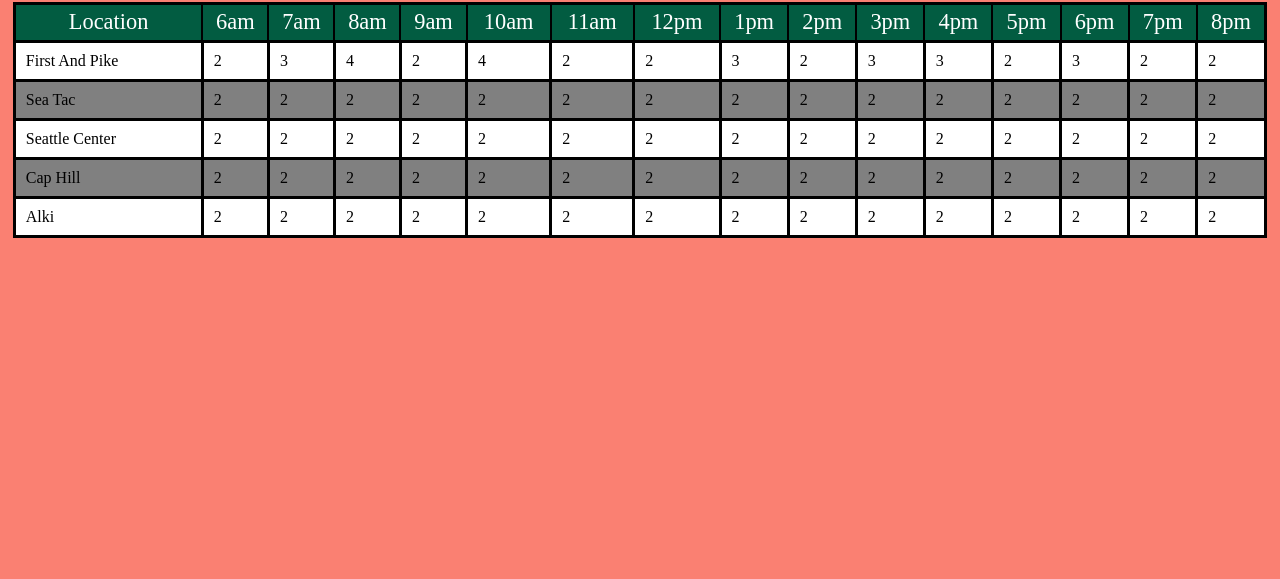
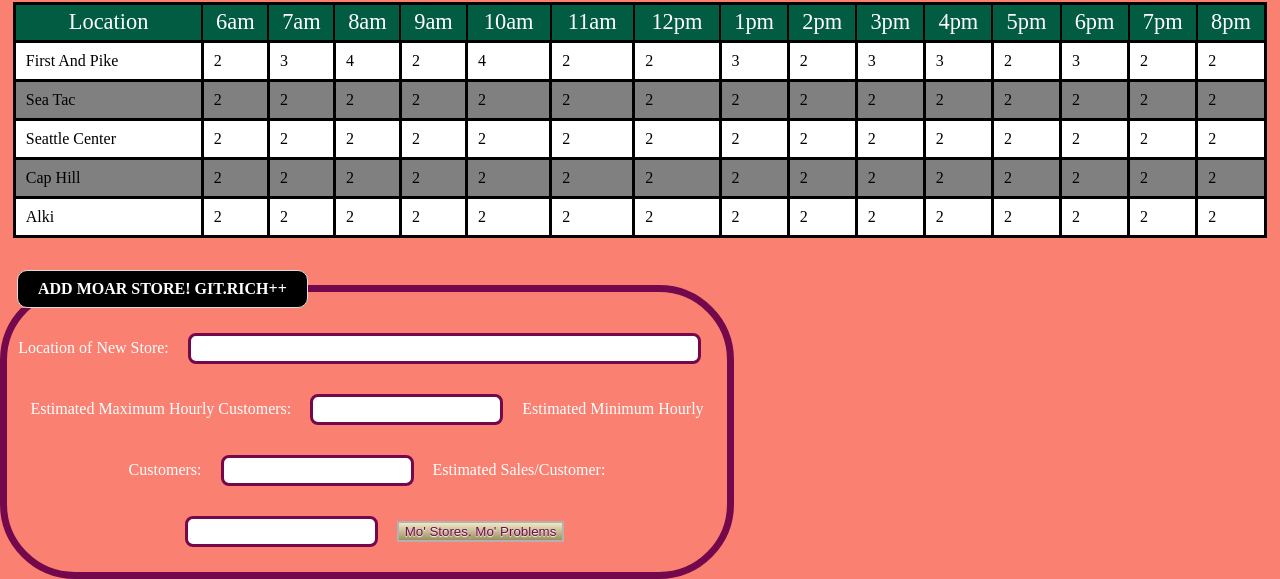
Before and after one commit to thetravisw/Salmon-Cookies, a plain HTML site: page index.html in a window 1280 px wide. Shown: the part 827-1406 px from the top of the page. Before the commit the page ends 1065 px from the top, so only its background shows below. Drawn offline with Linux system fonts and the light colour scheme; a web font is replaced by a local one.

Commit message:
at MVP for wed

```diff
--- a/css/style.css
+++ b/css/style.css
@@ -112,3 +112,49 @@ p:not(#tagline){
     font-size:2rem;
     font-weight: 900
 }
+
+
+/*Style the form.   CSS lifted directly from sam */
+
+input {
+    border: 3px solid #73094c;
+    border-radius: 8px;
+    padding: 5px 5px 5px 5px;
+    margin: 15px;
+    /*display: block;*/
+  }
+
+  label {
+    color: white;
+    /*display: block;*/
+  }
+
+  fieldset {
+    max-width: 700px;
+    border: 7px solid #73094c;
+    border-radius: 75px;
+    padding: 10px;
+    text-align: center;
+  }
+
+  legend {
+    background-color: black;
+    border: 1px solid #dcdcdc;
+    border-radius: 10px;
+    color: white;
+    padding: 10px 20px;
+    text-align: left;
+    text-transform: uppercase;
+    font-weight: bold;
+  }
+
+  button {
+    color: #73094c;
+    text-shadow: 0px 1px 1px #ffffff;
+    border: 2px solid #b2b2b2;
+    background-color: #73094c;
+    background: -webkit-gradient(linear, left top, left bottom, from(#F0E8C7), to(#9C9060));
+    background: -moz-linear-gradient(top, #F0E8C7, #9C9060);
+    background: -o-linear-gradient(top, #F0E8C7, #9C9060);
+    background: -ms-linear-gradient(top, #F0E8C7, #9C9060);
+  }
--- a/index.html
+++ b/index.html
@@ -46,6 +46,27 @@
     <h1>Employees Needed:</h1>
     <table id=EmployeesNeeded></table>
 
+    <br>
+    <br>
+    <form id=NewStoreForm>
+        <fieldset>
+            <legend>Add Moar Store!  git.rich++</legend>
+
+            <label for'newStoreLocation'>Location of New Store:</label>
+            <input type="text", name='newStoreLocation', size=60 />
+
+            <label for'maxCustomers'>Estimated Maximum Hourly Customers:</label>
+            <input type="number" name='maxCustomers', size=12 />
+
+            <label for'minCustomers'>Estimated Minimum Hourly Customers:</label>
+            <input type="number", name='minCustomers', size=12 />
+
+            <label for'customerSales'>Estimated Sales/Customer:</label>
+            <input type="number", name='customerSales', size=12 />
+
+            <button type="submit">Mo' Stores, Mo' Problems</button>
+        </fieldset>
+    </form>
     <script src="js/app.js" type="text/javascript"></script>
 
 </body>
--- a/js/app.js
+++ b/js/app.js
@@ -122,3 +122,23 @@ seaTac.populateSalesAndRender();
 seattleCenter.populateSalesAndRender();
 capHill.populateSalesAndRender();
 alki.populateSalesAndRender();
+
+///  Wednesday's Code  =============================================
+
+//  Event Listener on #NewStoreForm
+NewStoreForm.addEventListener('submit', NewStoreSubmitted);
+
+//  New Store Submitted Function  =================================
+
+function NewStoreSubmitted(event){
+    event.preventDefault();
+    var newStoreName = event.target.newStoreLocation.value;
+    var maxCustomers = event.target.maxCustomers.value;
+    var minCustomers = event.target.minCustomers.value;
+    var avgSales = event.target.customerSales.value;
+
+    var newStore = new Store(newStoreName,minCustomers,maxCustomers,avgSales);
+
+    newStore.populateSalesAndRender();
+
+}
```
